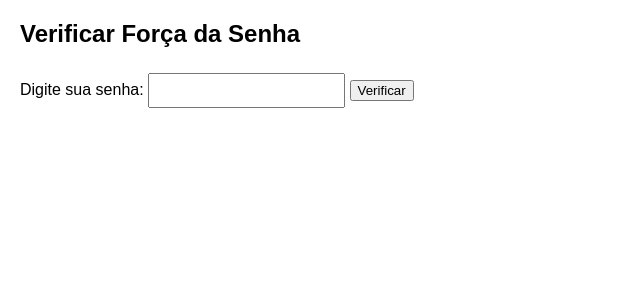
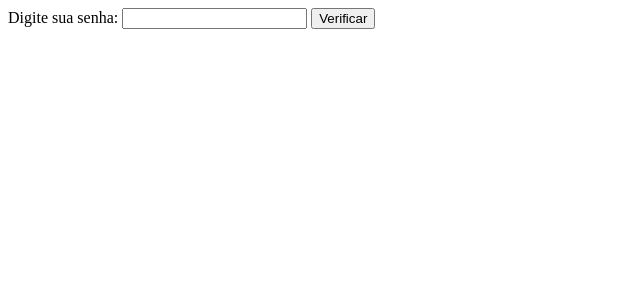
Before and after one commit to Lucas-R-Kormann/LucasKormann-AtividadesPHP, a PHP site: page /atividade-19.php in a window 1280 px wide. Shown: the top 300 px of the page, without its empty margins (0-640 px from the left). Run offline with PHP 8.4, Linux system fonts and the light colour scheme.

Commit message:
Update - Correção do código da atividade 19 (1º código)

```diff
--- a/atividades/lista_um/atividade-19.php
+++ b/atividades/lista_um/atividade-19.php
@@ -1,76 +1,38 @@
 <!DOCTYPE html>
-<html lang="pt-BR">
+<html lang="en">
 
 <head>
     <meta charset="UTF-8">
     <meta name="viewport" content="width=device-width, initial-scale=1.0">
-    <title>Verificar Força da Senha</title>
-    <style>
-        body {
-            font-family: Arial, sans-serif;
-            margin: 20px;
-        }
-
-        .error {
-            color: red;
-        }
-
-        .success {
-            color: green;
-        }
-
-        input {
-            padding: 8px;
-            margin: 5px 0;
-        }
-    </style>
-
+    <title>Verificar a senha</title>
 </head>
 
 <body>
-    <h2>Verificar Força da Senha</h2>
     <form method="POST" action="">
-        <label for="senha">Digite sua senha:</label>
-        <input type="password" id="senha" name="senha" required>
+        <label for="senha"> Digite sua senha:</label>
+        <input type="text" id="senha" name="senha" required>
         <button type="submit" name="verificar_senha">Verificar</button>
     </form>
 
     <?php
-    if ($_SERVER["REQUEST_METHOD"] == "POST" && isset($_POST['verificar_senha'])) {
-        $senha = $_POST['senha'];
-        $errors = [];
+    if ($_SERVER["REQUEST_METHOD"] == "POST") {
+        if (isset($_POST['verificar_senha'])) {
+            $senha = $_POST['senha'];
 
-        if (!preg_match('@[A-Z]@', $senha)) {
-            $errors[] = "Pelo menos 1 letra maiúscula";
-        }
+            $uppercase  =  preg_match('@[A-Z]@',  $senha);
+            $lowercase  =  preg_match('@[a-z]@',  $senha);
+            $number     =  preg_match('@[0-9]@',  $senha);
+            $specialChars  =  preg_match('@[^\w]@',  $senha);
 
-        if (!preg_match('@[a-z]@', $senha)) {
-            $errors[] = "Pelo menos 1 letra minúscula";
-        }
-
-        if (!preg_match('@[0-9]@', $senha)) {
-            $errors[] = "Pelo menos 1 número";
-        }
-
-        if (!preg_match('@[^\w]@', $senha)) {
-            $errors[] = "Pelo menos 1 caractere especial";
-        }
-
-        if (strlen($senha) < 8) {
-            $errors[] = "Mínimo de 8 caracteres";
-        }
-
-        if (count($errors)) {
-            echo '<div class="error"><h3>Senha fraca. Faltam:</h3><ul>';
-            foreach ($errors as $error) {
-                echo "<li>$error</li>";
+            if (! $uppercase  || ! $lowercase  || ! $number  || ! $specialChars  ||  strlen($senha) <  8) {
+                echo  'A senha deve ter pelo menos 8 caracteres e deve incluir pelo menos uma letra maiúscula, um número e um caractere especial.';
+            } else {
+                echo  'Senha forte.';
             }
-            echo '</ul></div>';
-        } else {
-            echo '<div class="success"><h3>Senha forte! </h3></div>';
         }
     }
     ?>
+
 </body>
 
 </html>
```
